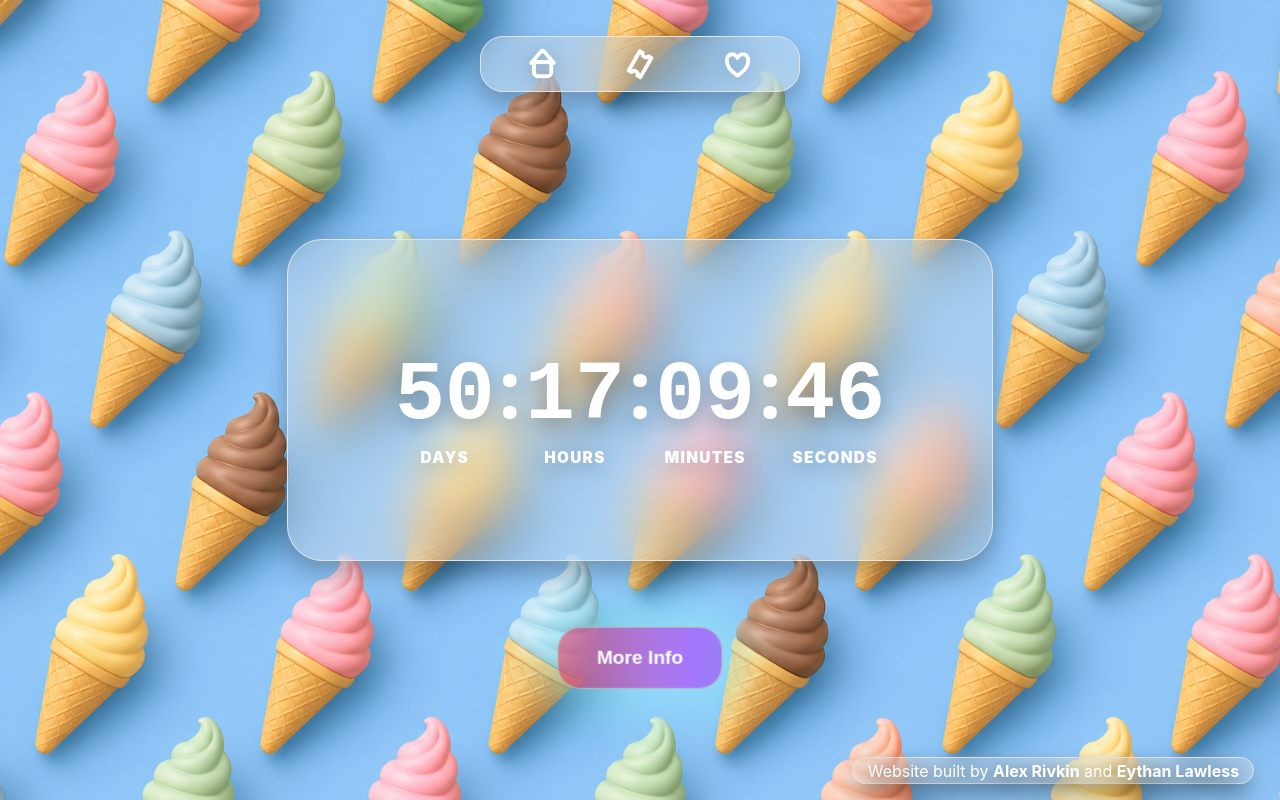
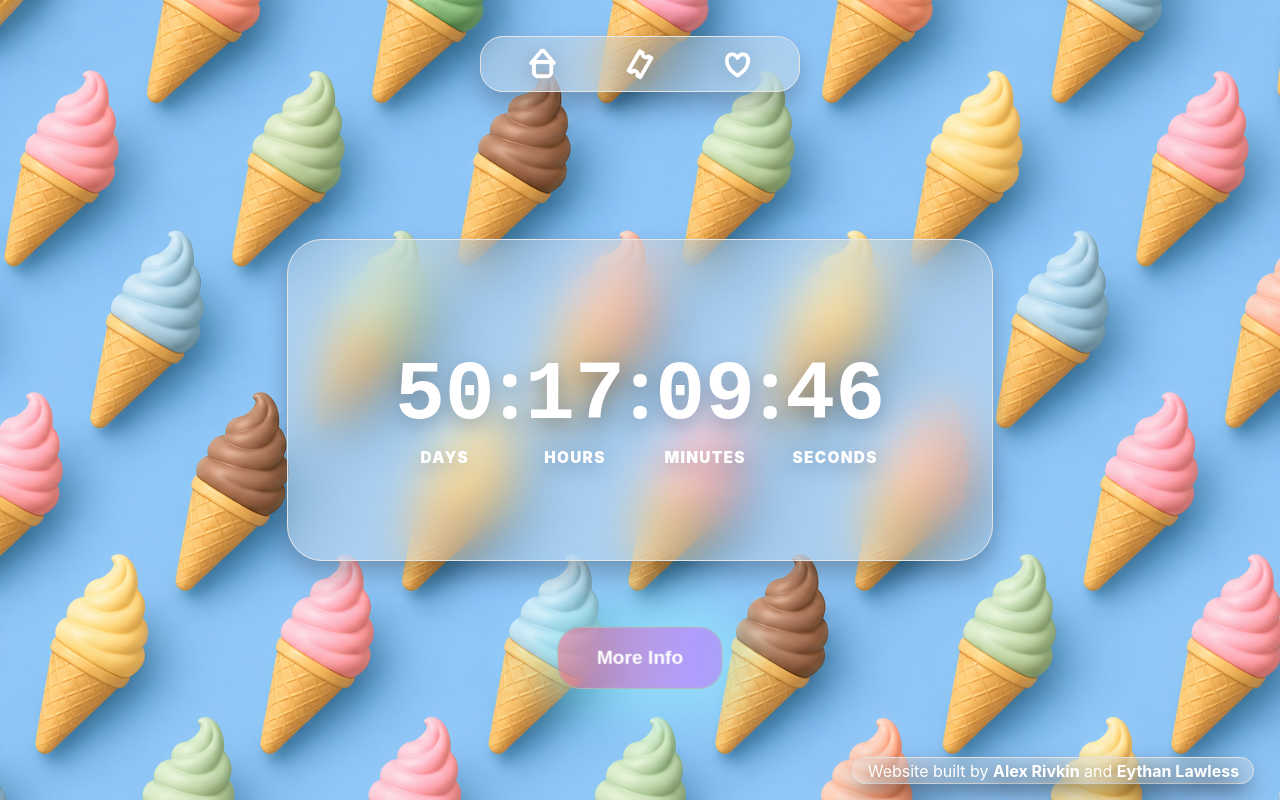
Before and after one commit to Quantium-Labs/Scoopermania, a React (Vite) app: page / in a window 1280 px wide. Built offline with nearby package versions, Linux system fonts and the light colour scheme; a web font is replaced by a local one.

Commit message:
Improved gradient colors to match new background

```diff
--- a/src/App.css
+++ b/src/App.css
@@ -330,7 +330,7 @@ body {
 }
 
 .mainBtn {
-    background: linear-gradient(90deg, rgba(83, 119, 220, 0.6), rgba(255, 44, 230, 0.6), rgba(255, 85, 85, 0.6), rgba(180, 67, 255, 0.6), rgba(83, 119, 220, 0.6), rgba(255, 44, 230, 0.6));
+    background: linear-gradient(90deg, rgba(130, 160, 230, 0.6), rgba(255, 120, 235, 0.6), rgba(255, 140, 140, 0.6), rgba(200, 130, 255, 0.6), rgba(130, 160, 230, 0.6), rgba(255, 120, 235, 0.6));
     background-size: 500% 100%;
     border: 1px solid rgb(183, 183, 183);
     backdrop-filter: blur(1.5vw);
@@ -516,7 +516,7 @@ a {
 }
 
 #buyBtn {
-    background: linear-gradient(90deg, rgba(83, 119, 220, 0.6), rgba(255, 44, 230, 0.6), rgba(255, 85, 85, 0.6), rgba(180, 67, 255, 0.6), rgba(83, 119, 220, 0.6), rgba(255, 44, 230, 0.6));
+    background: linear-gradient(90deg, rgba(130, 160, 230, 0.6), rgba(255, 120, 235, 0.6), rgba(255, 140, 140, 0.6), rgba(200, 130, 255, 0.6), rgba(130, 160, 230, 0.6), rgba(255, 120, 235, 0.6));
     background-size: 500% 100%;
     border: 1px solid rgb(183, 183, 183);
     backdrop-filter: blur(1.5vw);
@@ -568,7 +568,7 @@ a {
 #ticketType {
     margin-right: 1vw;
     font-size: 1.2vw;
-    background: white url("public/arrow.svg") no-repeat right 1em center/1em auto;
+    background: white url("/arrow.svg") no-repeat right 1em center/1em auto;
     color: black;
     border: 1px solid #ccc;
     border-radius: 1em;
@@ -602,7 +602,7 @@ a {
     align-items: center;
 }
 
-.creditsText{
+.creditsText {
     color: white;
     filter: drop-shadow(0 6px 10px rgba(0, 0, 0, 1));
 }
```
